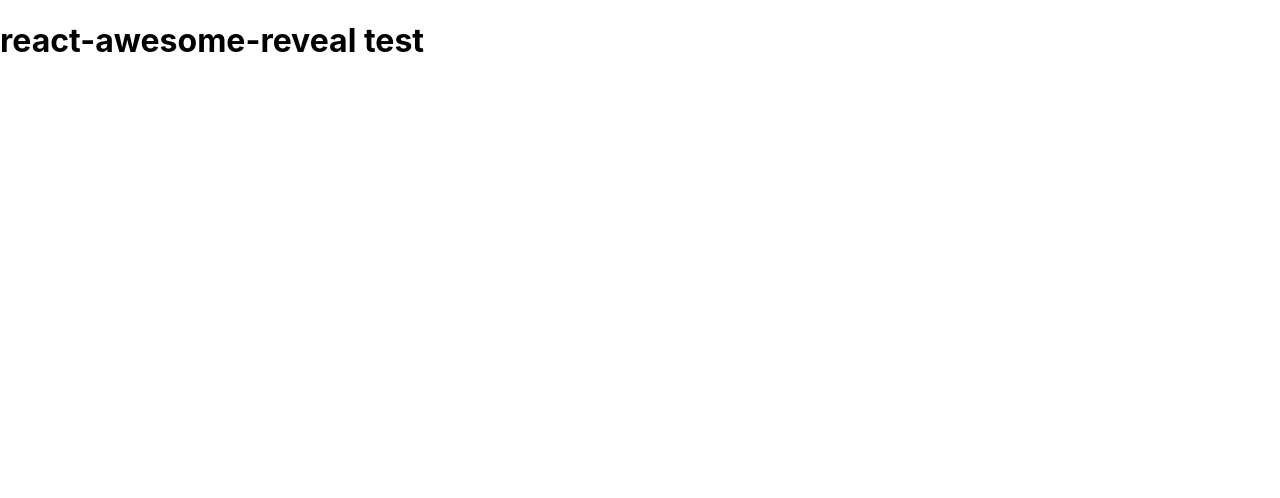
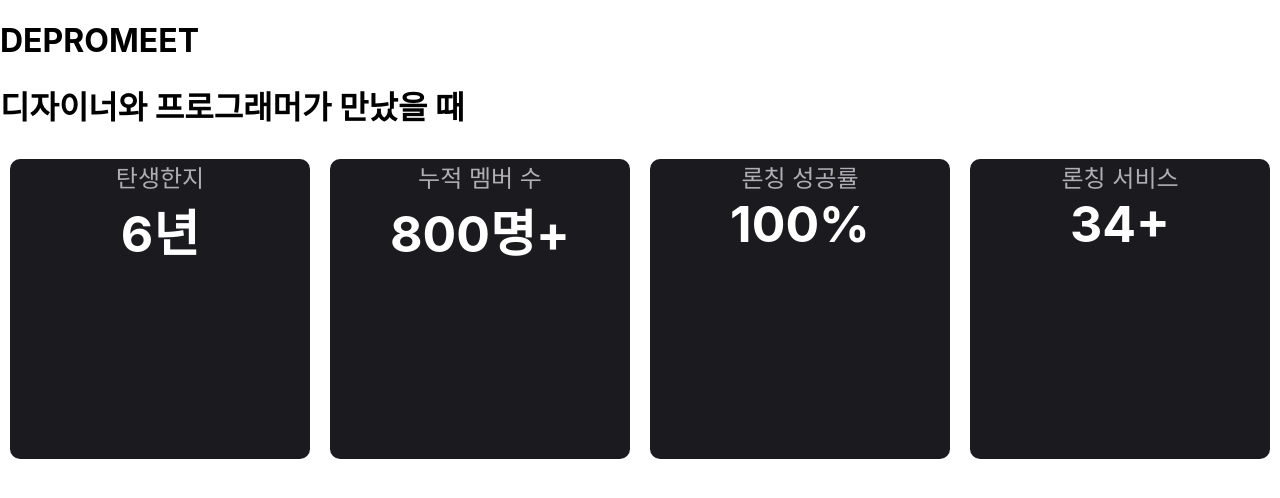
Before and after one commit to ch9eri/depromeet-clone, a React (Create React App) app: page / in a window 1280 px wide. Shown: the top 498 px of the page. Built offline with nearby package versions, Linux system fonts and the light colour scheme.

Commit message:
[FEAT] Main, Description  뼈대 작성 / [FIX] 컴포넌트 분리

```diff
--- a/src/App.tsx
+++ b/src/App.tsx
@@ -1,14 +1,11 @@
-import React from 'react';
-import styled from 'styled-components';
-import { Fade } from 'react-awesome-reveal';
-
+import Main from './Components/Main';
+import Description from './Components/Description';
 
 const App = () => {
   return (
     <div>
-      <Fade direction="down">
-        <h1>react-awesome-reveal test</h1>
-      </Fade>
+      <Main />
+      <Description />
     </div>
   );
 };
--- /dev/null
+++ b/src/Components/Description.tsx
@@ -0,0 +1,57 @@
+import React from 'react';
+import styled from 'styled-components';
+import { Fade } from 'react-awesome-reveal';
+import bgimg from './img/home_header.png';
+
+const Description = () => {
+  return (
+    <div>
+      <BoxContainer>
+        <Box>
+          <Span1>탄생한지</Span1>
+          <Span2>6년</Span2>
+        </Box>
+        <Box>
+          <Span1>누적 멤버 수</Span1>
+          <Span2>800명+</Span2>
+        </Box>
+        <Box>
+          <Span1>론칭 성공률</Span1>
+          <Span2>100%</Span2>
+        </Box>
+        <Box>
+          <Span1>론칭 서비스</Span1>
+          <Span2>34+</Span2>
+        </Box>
+      </BoxContainer>
+    </div>
+  );
+};
+
+const BoxContainer = styled.div`
+  display: flex;
+  flex-direction: row;
+`;
+
+const Box = styled.div`
+  background-color: #1b1a1e;
+  border-radius: 10px;
+  width: 300px;
+  height: 300px;
+  justify-content: center;
+  text-align: center;
+  margin: 10px;
+`;
+
+const Span1 = styled.div`
+  color: #afaeb6;
+  font-size: 1.5rem;
+`;
+
+const Span2 = styled.div`
+  color: white;
+  font-size: 3.125rem;
+  font-weight: bold;
+`;
+
+export default Description;
--- /dev/null
+++ b/src/Components/Main.tsx
@@ -0,0 +1,18 @@
+import React from 'react';
+import styled from 'styled-components';
+import { Fade } from 'react-awesome-reveal';
+import bgimg from './img/home_header.png';
+
+const Main = () => {
+  return (
+    <div>
+      {/* <img src={bgimg} /> */}
+      <Fade>
+        <h1>DEPROMEET</h1>
+        <h1>디자이너와 프로그래머가 만났을 때</h1>
+      </Fade>
+    </div>
+  );
+};
+
+export default Main;
--- /dev/null
+++ b/src/custom.d.ts
@@ -0,0 +1,4 @@
+declare module '*.jpg';
+declare module '*.png';
+declare module '*.jpeg';
+declare module '*.gif';
```
Also changed, not shown: src/img/home_header.png (added).
